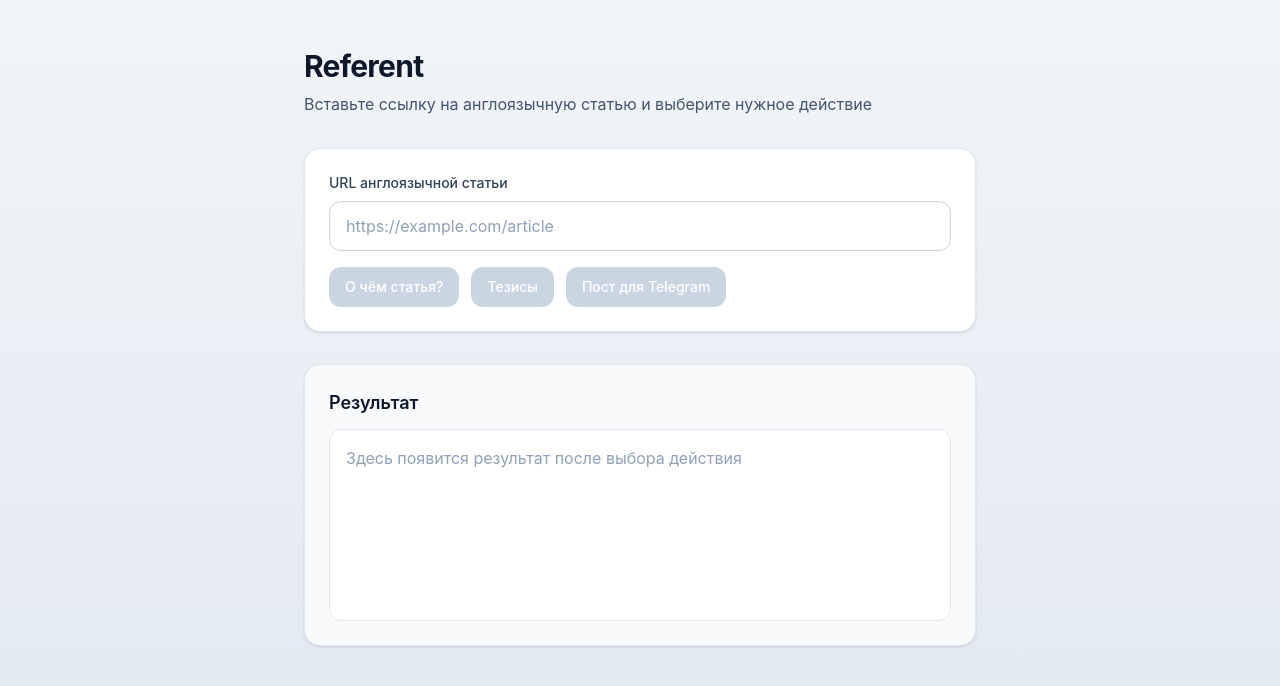
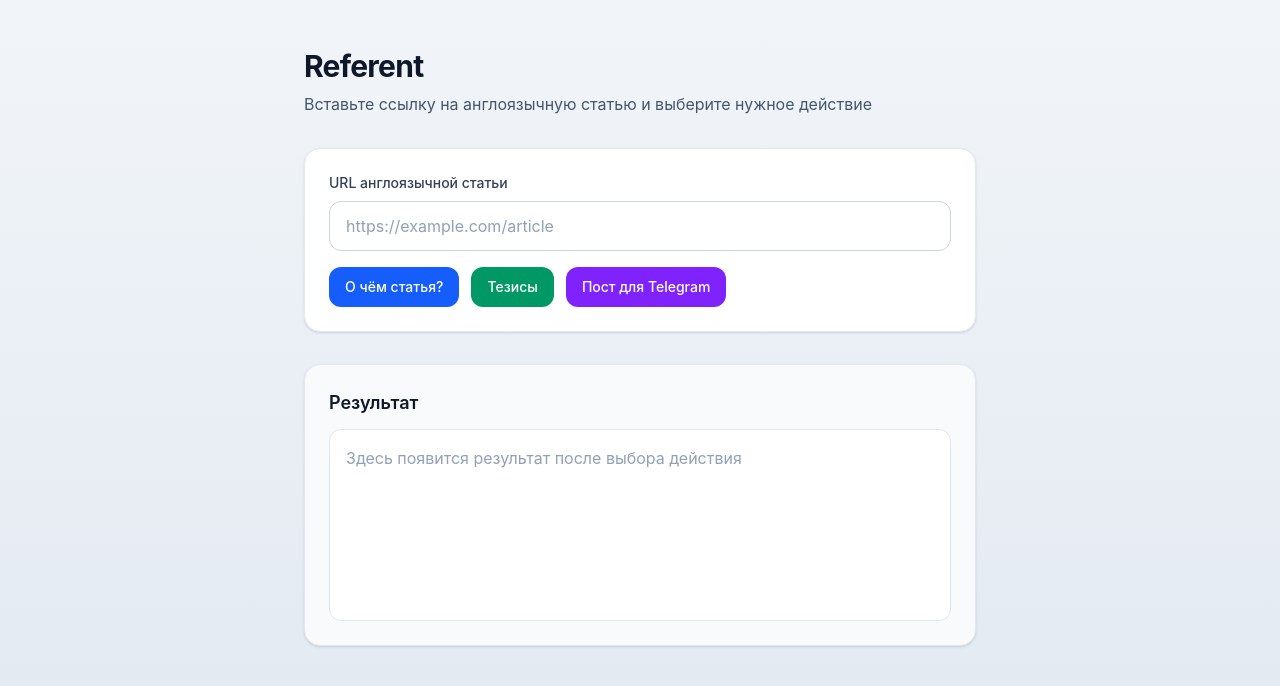
Before and after one commit to divergency2588-beep/Referent, a Next.js app: page / in a window 1280 px wide. Shown: the top 686 px of the page. Built offline with nearby package versions, Linux system fonts and the light colour scheme.

Commit message:
Add dynamic styling to ArticleForm component using ACTION_STYLES for buttons, badges, and spinners

```diff
--- a/app/components/ArticleForm.tsx
+++ b/app/components/ArticleForm.tsx
@@ -14,6 +14,27 @@
   summary: "Краткое описание содержания статьи",
   theses: "Основные тезисы и ключевые идеи",
   telegram: "Готовый пост для публикации в Telegram",
+};
+
+const ACTION_STYLES: Record<
+  ActionType,
+  { button: string; badge: string; spinner: string }
+> = {
+  summary: {
+    button: "bg-blue-600 hover:bg-blue-700",
+    badge: "bg-blue-100 text-blue-700",
+    spinner: "border-t-blue-600",
+  },
+  theses: {
+    button: "bg-emerald-600 hover:bg-emerald-700",
+    badge: "bg-emerald-100 text-emerald-700",
+    spinner: "border-t-emerald-600",
+  },
+  telegram: {
+    button: "bg-violet-600 hover:bg-violet-700",
+    badge: "bg-violet-100 text-violet-700",
+    spinner: "border-t-violet-600",
+  },
 };
 
 export default function ArticleForm() {
@@ -99,9 +120,9 @@
               key={action}
               type="button"
               onClick={() => handleAction(action)}
-              disabled={loading || !url.trim()}
+              disabled={loading}
               title={ACTION_DESCRIPTIONS[action]}
-              className="rounded-xl bg-blue-600 px-4 py-2.5 text-sm font-medium text-white transition hover:bg-blue-700 disabled:cursor-not-allowed disabled:bg-slate-300"
+              className={`rounded-xl px-4 py-2.5 text-sm font-medium text-white transition disabled:cursor-not-allowed disabled:opacity-50 ${ACTION_STYLES[action].button}`}
             >
               {ACTION_LABELS[action]}
             </button>
@@ -119,7 +140,9 @@
         <div className="mb-3 flex items-center justify-between">
           <h2 className="text-lg font-semibold text-slate-900">Результат</h2>
           {activeAction && (
-            <span className="rounded-full bg-blue-100 px-3 py-1 text-xs font-medium text-blue-700">
+            <span
+              className={`rounded-full px-3 py-1 text-xs font-medium ${ACTION_STYLES[activeAction].badge}`}
+            >
               {ACTION_LABELS[activeAction]}
             </span>
           )}
@@ -128,7 +151,9 @@
         <div className="min-h-48 rounded-xl border border-slate-200 bg-white p-4">
           {loading ? (
             <div className="flex h-48 items-center justify-center gap-3 text-slate-500">
-              <span className="h-5 w-5 animate-spin rounded-full border-2 border-slate-300 border-t-blue-600" />
+              <span
+                className={`h-5 w-5 animate-spin rounded-full border-2 border-slate-300 ${activeAction ? ACTION_STYLES[activeAction].spinner : "border-t-blue-600"}`}
+              />
               <span>Генерация ответа…</span>
             </div>
           ) : result ? (
```
